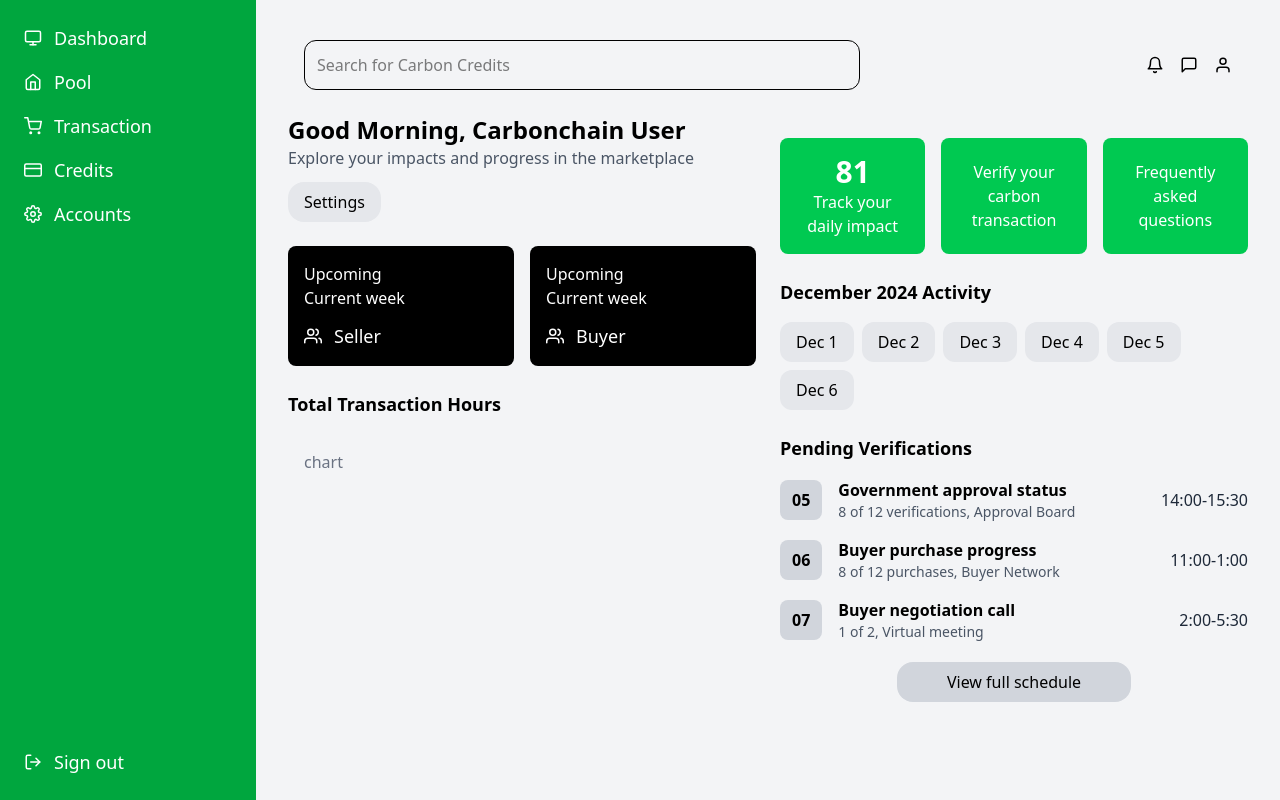
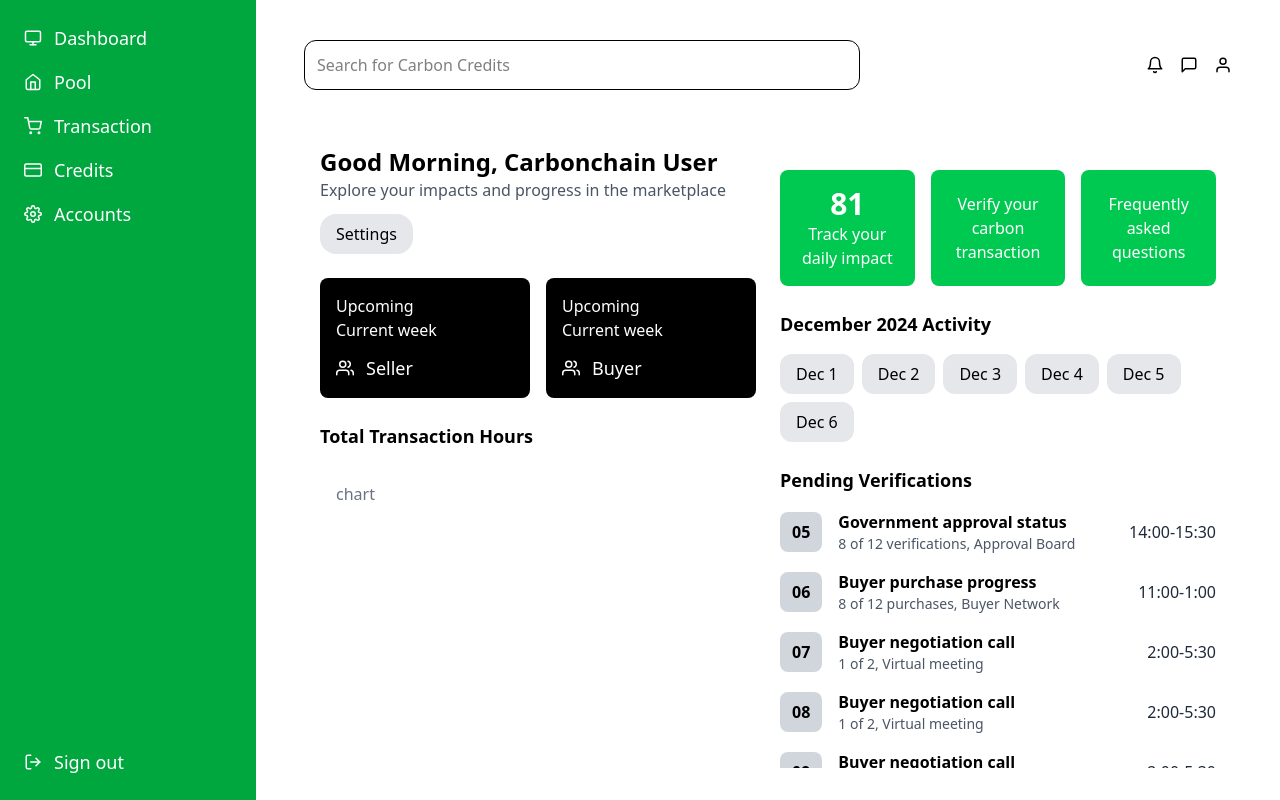
Before and after one commit to Beaston88/Carbon-credit, a React (Vite) app in the folder Frontend/: page /dashboard in a window 1280 px wide. Built offline with nearby package versions, Linux system fonts and the light colour scheme.

Commit message:
Minor overflow fixes

```diff
--- a/Frontend/src/Components/CarbonCreditDashboard.jsx
+++ b/Frontend/src/Components/CarbonCreditDashboard.jsx
@@ -9,22 +9,18 @@
 function CarbonCreditDashboard() {
   return (
     <AppProvider>
-      <div className="flex min-h-screen bg-gray-100">
-        <div className="w-64 bg-lime-700 text-white shadow-md flex-shrink-0 h-screen fixed">
-          <Sidebar />
-        </div>
-
-        <div className="flex-1 ml-64">
+      <div className="h-screen flex overflow-hidden">
+        <Sidebar />
+        <div className="flex-1 flex flex-col overflow-auto h-full p-4 md:p-8">
           <Header />
 
-          <main className="bg-white bg-opacity-80 shadow-lg w-full h-full px-6 pt-4">
+          <main className="w-full h-full px-6 pt-4 overflow-auto">
             <CarbonCreditDetails />
             <RemoveModal />
-          <ModifyModal />
+            <ModifyModal />
           </main>
         </div>
       </div>
-
     </AppProvider>
   );
 }
--- a/Frontend/src/Constants/index.js
+++ b/Frontend/src/Constants/index.js
@@ -17,4 +17,23 @@
     details: "1 of 2, Virtual meeting",
     time: "2:00-5:30",
   },
+  {
+    id: "08",
+    title: "Buyer negotiation call",
+    details: "1 of 2, Virtual meeting",
+    time: "2:00-5:30",
+  },
+  {
+    id: "09",
+    title: "Buyer negotiation call",
+    details: "1 of 2, Virtual meeting",
+    time: "2:00-5:30",
+  },
+  {
+    id: "10",
+    title: "Buyer negotiation call",
+    details: "1 of 2, Virtual meeting",
+    time: "2:00-5:30",
+  },
+
 ];
--- a/Frontend/src/Pages/Dashboard.jsx
+++ b/Frontend/src/Pages/Dashboard.jsx
@@ -6,12 +6,12 @@
 
 const Dashboard = () => {
   return (
-    <div className="min-h-screen bg-gray-100 flex flex-col md:flex-row">
+    <div className="h-screen flex overflow-hidden">
       <Sidebar />
-
-      <div className="flex-1 p-4 md:p-8">
+      <div className="flex-1 flex flex-col overflow-auto h-full p-4 md:p-8">
         <Header />
 
+        <div className="p-4 md:p-8 overflow-auto">
           <div className="grid grid-cols-1 gap-6 md:grid-cols-2">
             {/* Left */}
             <div>
@@ -86,7 +86,10 @@
               </h3>
               <ul className="space-y-4">
                 {pendingVerifications.map((item) => (
-                <li key={item.id} className="flex justify-between items-center">
+                  <li
+                    key={item.id}
+                    className="flex justify-between items-center"
+                  >
                     <div className="flex items-center space-x-4">
                       <span className="bg-gray-300 text-black px-3 py-2 rounded-lg font-semibold">
                         {item.id}
@@ -110,6 +113,7 @@
           </div>
         </div>
       </div>
+    </div>
   );
 };
 
```
Lines whose indentation alone changed are shown as unchanged.
